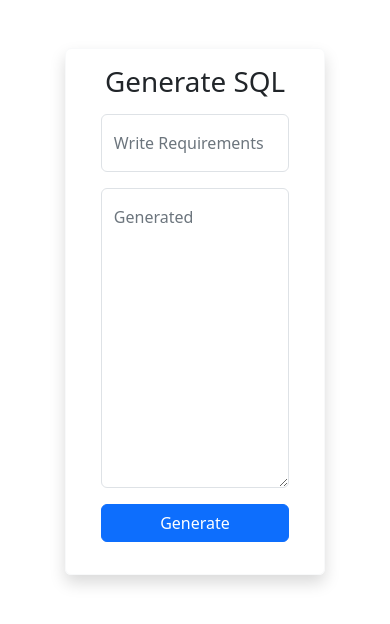
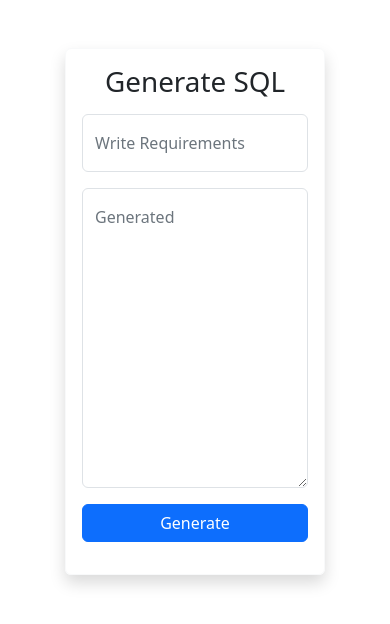
Before and after one commit to dinoWebApp/gen-sql, a website: page frontend/index.html in a window 390 px wide. Drawn offline with nearby package versions, Linux system fonts and the light colour scheme.

Commit message:
edit size

```diff
--- a/frontend/index.html
+++ b/frontend/index.html
@@ -26,7 +26,7 @@
     <div id="title" class="h1 text-center">
       <p>Generate SQL</p>
     </div>
-    <div class="col-10 col-md-8 mx-auto">
+    <div class="col-12 col-sm-8 mx-auto">
       <div class="form-floating mb-3">
         <input type="text" class="form-control" id="requirementsInput" placeholder="Write Requirements">
         <label for="requirementsInput" class="text-secondary">Write Requirements</label>
```
